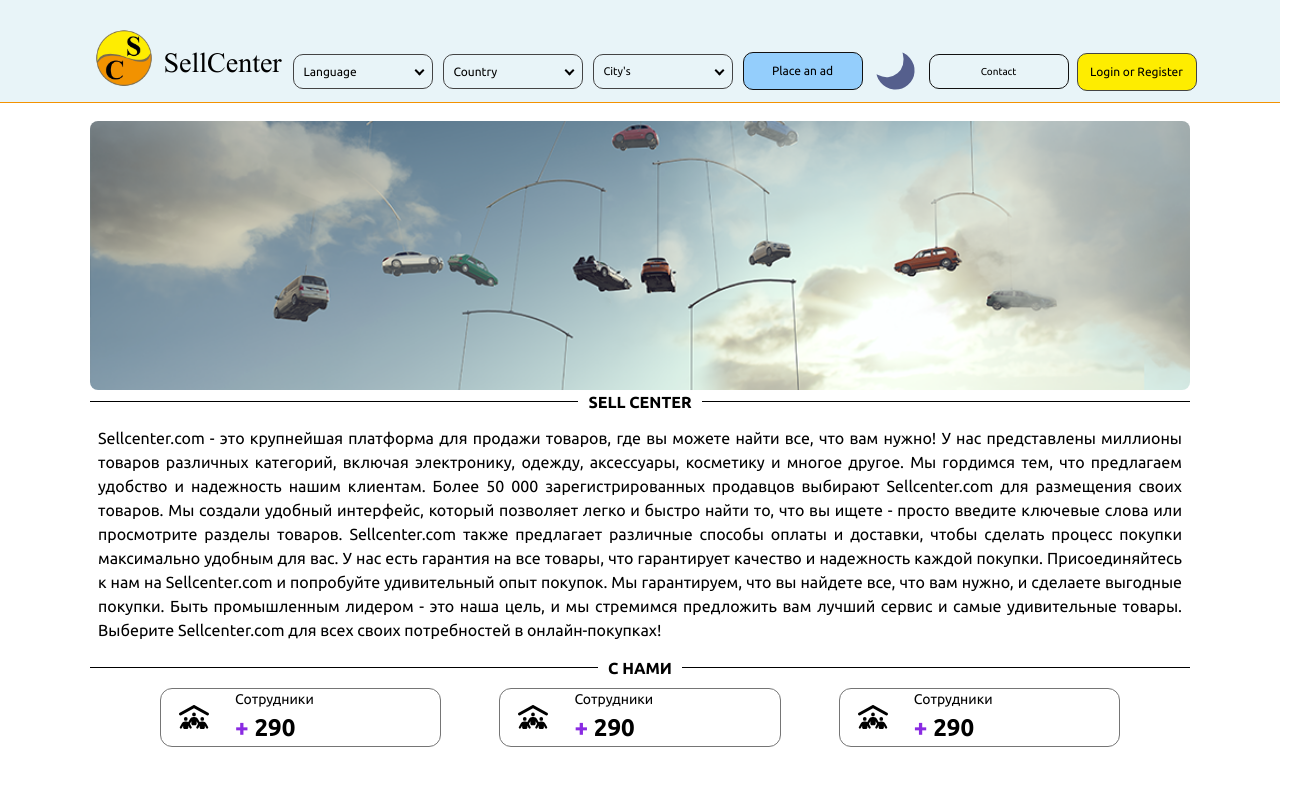
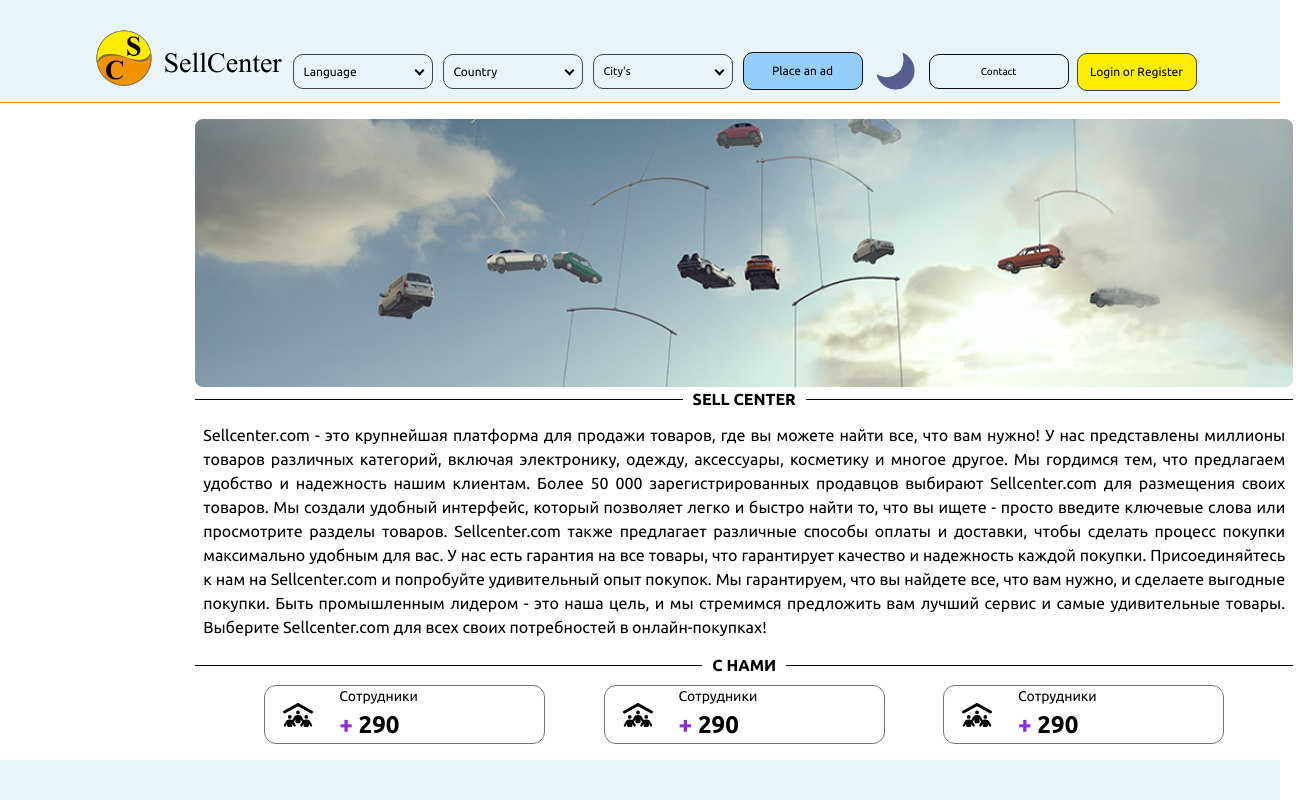
Before and after one commit to Deryjon/mobile-de, a Vue app: page /about in a window 1280 px wide. Shown: the top 800 px of the page, 1309 px wide, since content can reach past the window. Built offline with nearby package versions, Linux system fonts and the light colour scheme; what vue3-geolocation would draw is missing.

Commit message:
feat: add changes (2023-09-22, 2:35)

```diff
--- a/src/views/AboutPage/AboutPage.vue
+++ b/src/views/AboutPage/AboutPage.vue
@@ -1,5 +1,5 @@
 <template>
-  <div class="not-found-container">
+  <div class="">
     <AboutSection/>
   </div>
 </template>
@@ -15,17 +15,5 @@ export default {
 </script>
 
 <style scoped>
-.not-found-container {
-  display: flex;
-  flex-direction: column;
-  align-items: center;
-  height: 100vh;
-}
-
-.not-found-title {
-  font-size: 2rem;
-  margin-bottom: 1rem;
-}
-
 
 </style>
--- a/src/views/AboutPage/sections/AboutSection.vue
+++ b/src/views/AboutPage/sections/AboutSection.vue
@@ -1,7 +1,7 @@
 <template>
   <div> <!-- /template-->
-    <div class="container w-[1100px]">
-        <div class="image-container " id="mobileoptimize">
+    <v-container class=" w-[1130px] mx-[14%]">
+        <div class="" >
             <!-- img -->
             <img src="./header.png" alt="" class="container-img-header rounded-lg" style="width: 100%; height: 100%;">
         </div> <!-- /inage-container -->
@@ -86,7 +86,7 @@ Sellcenter.com также предлагает различные способы
 
 
 
-    </div> <!-- container -->
+			</v-container> <!-- container -->
   </div> <!-- /template -->
 </template>
 
```
